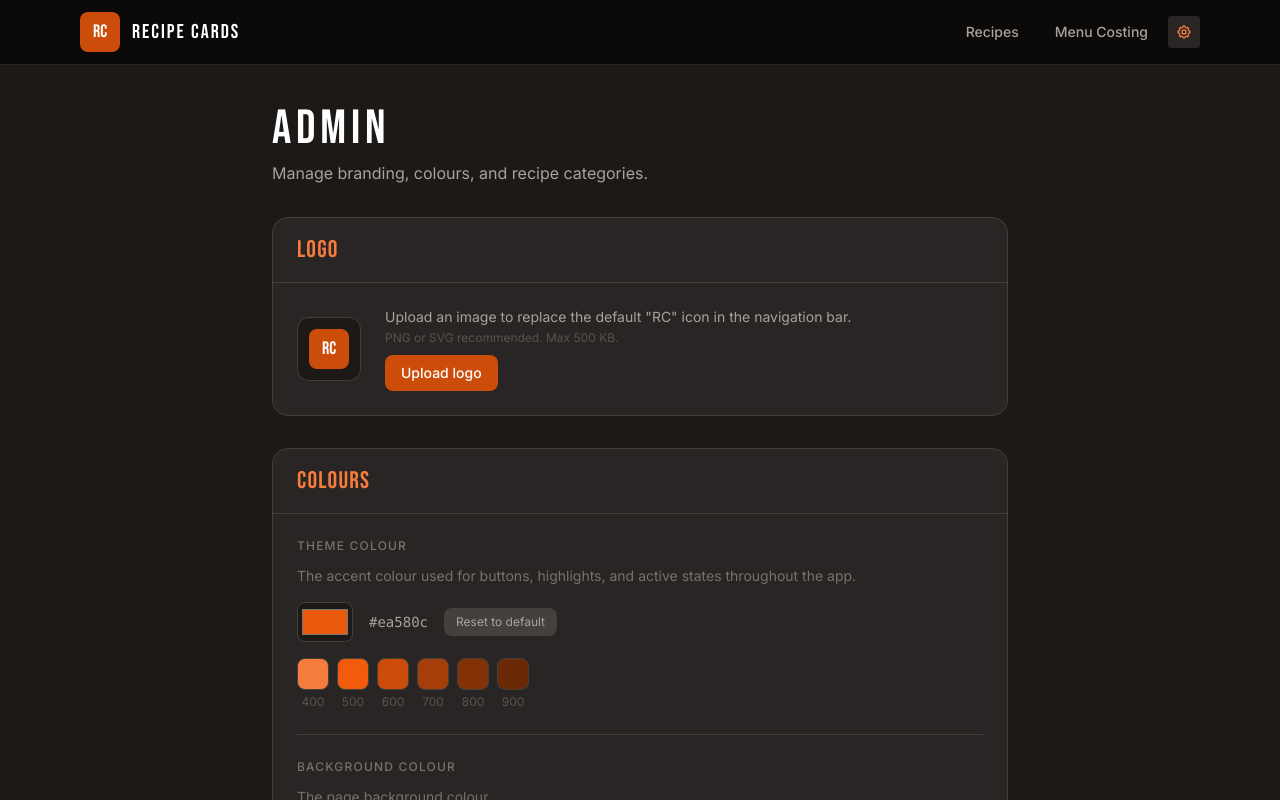
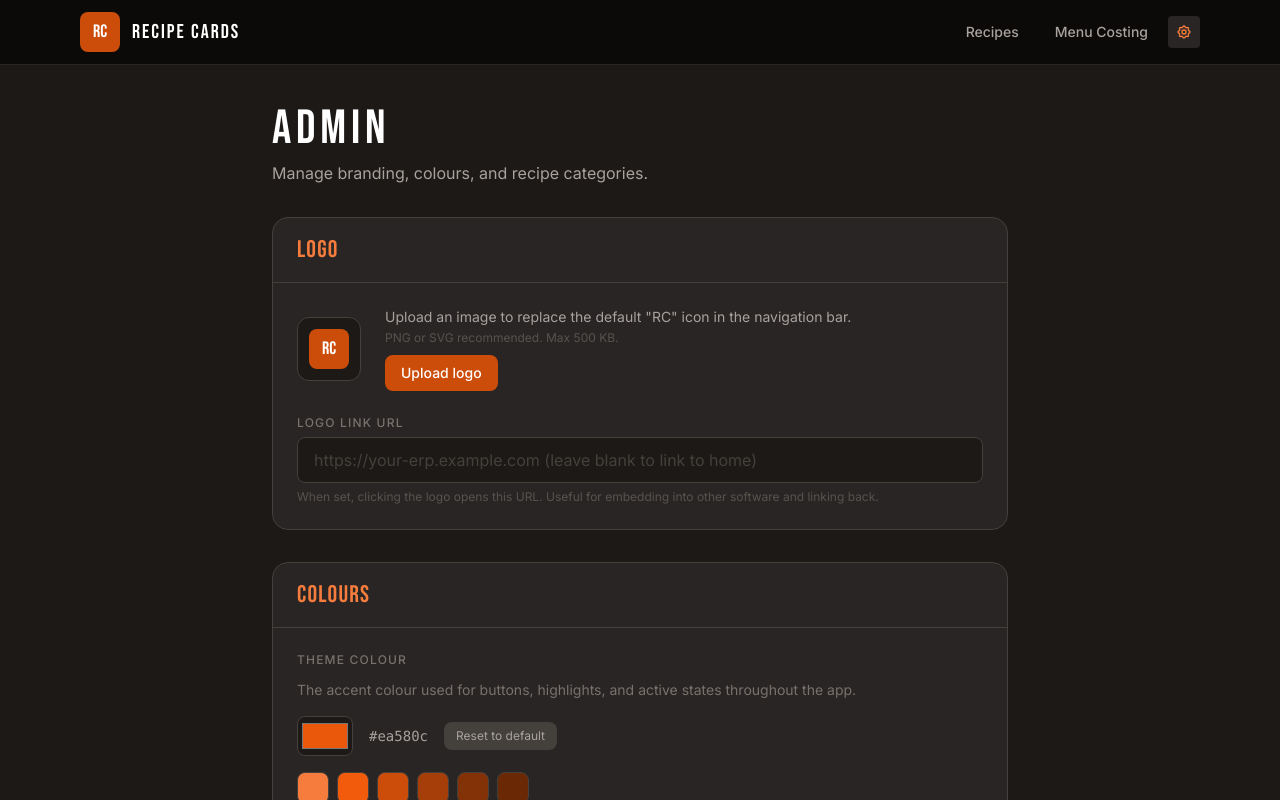
Before and after one commit to rekirky/receipe-cards, a React (Vite) app: page /admin in a window 1280 px wide. Shown: the top 800 px of the page. Built offline with nearby package versions, Linux system fonts and the light colour scheme.

Commit message:
admin - html logl
added ability to define a html redirect for the logo

```diff
--- a/src/components/layout/Header.tsx
+++ b/src/components/layout/Header.tsx
@@ -11,10 +11,8 @@ export default function Header() {
         : 'text-charcoal-300 hover:text-white hover:bg-charcoal-700'
     }`
 
-  return (
-    <header className="bg-charcoal-900 border-b border-charcoal-700 sticky top-0 z-50">
-      <div className="max-w-6xl mx-auto px-4 py-3 flex items-center justify-between gap-4">
-        <Link to="/" className="flex items-center gap-3">
+  const logoInner = (
+    <>
       {settings.logoBase64 ? (
         <img
           src={settings.logoBase64}
@@ -29,7 +27,21 @@ export default function Header() {
       <span className="font-display text-xl text-white tracking-widest leading-none">
         RECIPE CARDS
       </span>
+    </>
+  )
+
+  return (
+    <header className="bg-charcoal-900 border-b border-charcoal-700 sticky top-0 z-50">
+      <div className="max-w-6xl mx-auto px-4 py-3 flex items-center justify-between gap-4">
+        {settings.logoLinkUrl ? (
+          <a href={settings.logoLinkUrl} className="flex items-center gap-3">
+            {logoInner}
+          </a>
+        ) : (
+          <Link to="/" className="flex items-center gap-3">
+            {logoInner}
           </Link>
+        )}
 
         <nav className="flex items-center gap-1">
           <NavLink to="/" className={navClass} end>
--- a/src/pages/Admin.tsx
+++ b/src/pages/Admin.tsx
@@ -100,6 +100,22 @@ function LogoSection() {
           </div>
           <input ref={inputRef} type="file" accept="image/*" className="hidden" onChange={handleFile} />
         </div>
+      </div>
+
+      <div>
+        <label className="block text-charcoal-400 text-xs uppercase tracking-widest mb-1.5 font-medium">
+          Logo Link URL
+        </label>
+        <input
+          type="url"
+          placeholder="https://your-erp.example.com (leave blank to link to home)"
+          value={settings.logoLinkUrl}
+          onChange={(e) => updateSettings({ logoLinkUrl: e.target.value })}
+          className="bg-charcoal-800 border border-charcoal-600 text-charcoal-100 rounded-lg px-4 py-2.5 w-full focus:outline-none focus:border-ember-500 focus:ring-1 focus:ring-ember-500 placeholder:text-charcoal-600"
+        />
+        <p className="text-charcoal-500 text-xs mt-1.5">
+          When set, clicking the logo opens this URL. Useful for embedding into other software and linking back.
+        </p>
       </div>
     </Section>
   )
--- a/src/utils/settingsStorage.ts
+++ b/src/utils/settingsStorage.ts
@@ -10,6 +10,7 @@ export interface AppSettings {
   themeColour: string
   bgColour: string
   logoBase64: string | null
+  logoLinkUrl: string
   categories: CategoryDef[]
   printerFriendly: boolean
 }
@@ -18,6 +19,7 @@ export const DEFAULT_SETTINGS: AppSettings = {
   themeColour: '#ea580c',
   bgColour: '#1c1917',
   logoBase64: null,
+  logoLinkUrl: '',
   categories: Object.entries(CATEGORY_LABELS).map(([id, label]) => ({ id, label })),
   printerFriendly: false,
 }
```
Also changed, not shown: 4 other files (tests, documents, lock files or other folders). Lines whose indentation alone changed are shown as unchanged.
